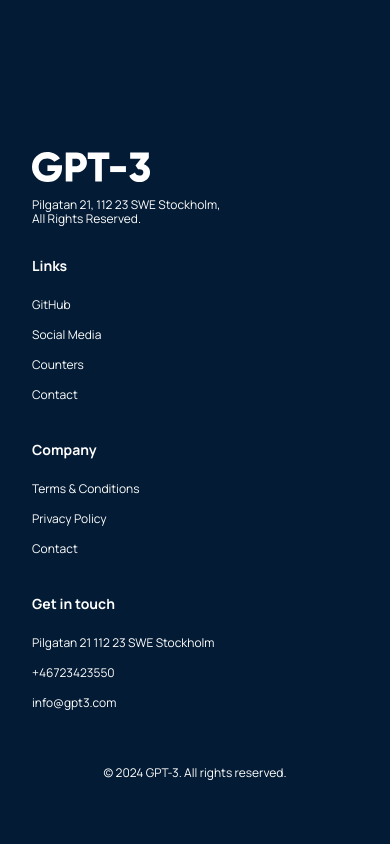
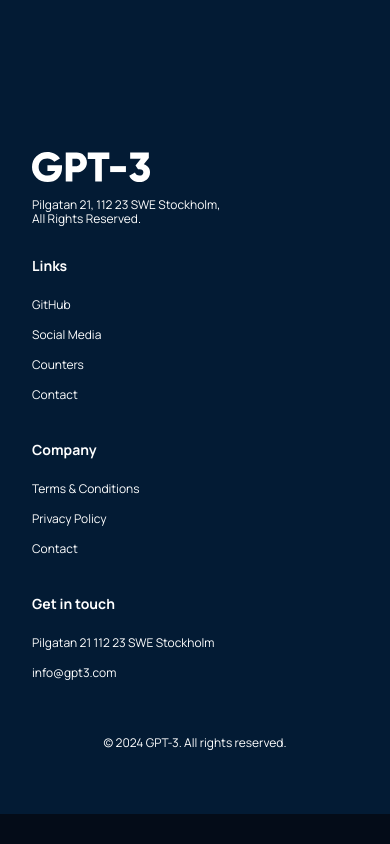
Before and after one commit to Milton3000/GPT3-Milton, a React (Create React App) app: page / in a window 390 px wide. Shown: the part 7251-8095 px from the top of the page. After the commit the page ends 8065 px from the top, so only its background shows below. Built offline with nearby package versions, Linux system fonts and the light colour scheme; the HTML template or start-up script is replaced by a standard one.

Commit message:
Update phone

```diff
--- a/src/containers/footer/Footer.jsx
+++ b/src/containers/footer/Footer.jsx
@@ -34,7 +34,7 @@ const Footer = () => {
           <div className="gpt3__footer-links_div">
             <h4> Get in touch </h4>
             <p>Pilgatan 21 112 23 SWE Stockholm</p>
-            <p>+46723423550</p>
+            {/* <p>+46723423550</p> */}
             <p>info@gpt3.com</p>
           </div>
         </div>
```
